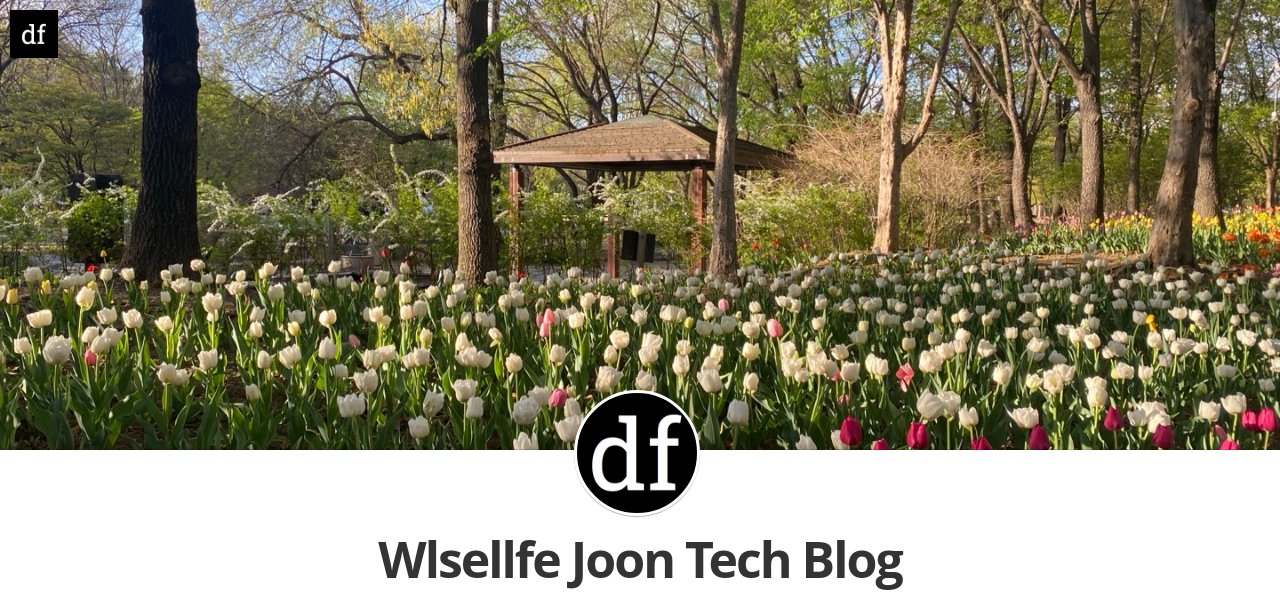
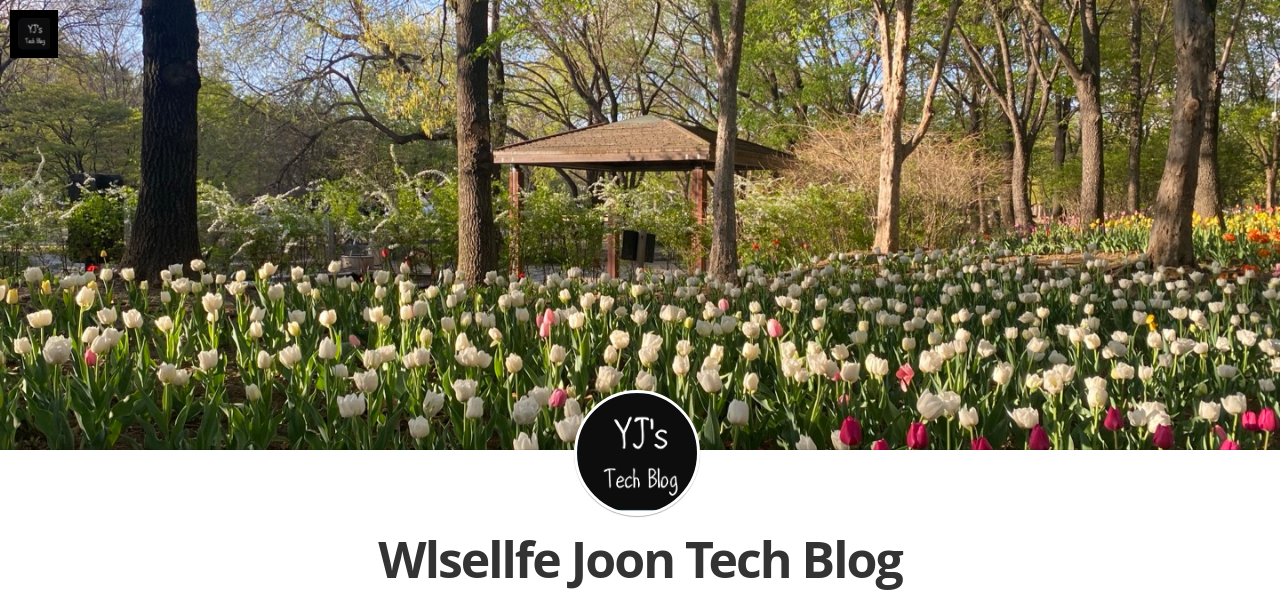
Before and after one commit to Wlsellfe-joon/Wlsellfe-joon.github.io, a Jekyll site: the page built from index.html, in a window 1280 px wide. Shown: the top 596 px of the page. Built offline with Jekyll 4.4.1, drawn with Linux system fonts in a browser that asks for light colours; nearby versions of some CDN libraries; some web fonts are replaced; the list of posts is cut into pages by our own code.

Commit message:
logo 변경

```diff
--- a/_config.yml
+++ b/_config.yml
@@ -10,7 +10,7 @@ description: > # this means to ignore newlines until "email:"
 
 email: kyj20177@hanmail.net
 #blog logo
-logo: "/assets/images/df_logo.jpg"
+logo: "/assets/images/YJ_logo.png"
 float_logo: true # true, false (default)
 
 # blog cover
```
Also changed, not shown: assets/images/YJ_logo.png (added).
